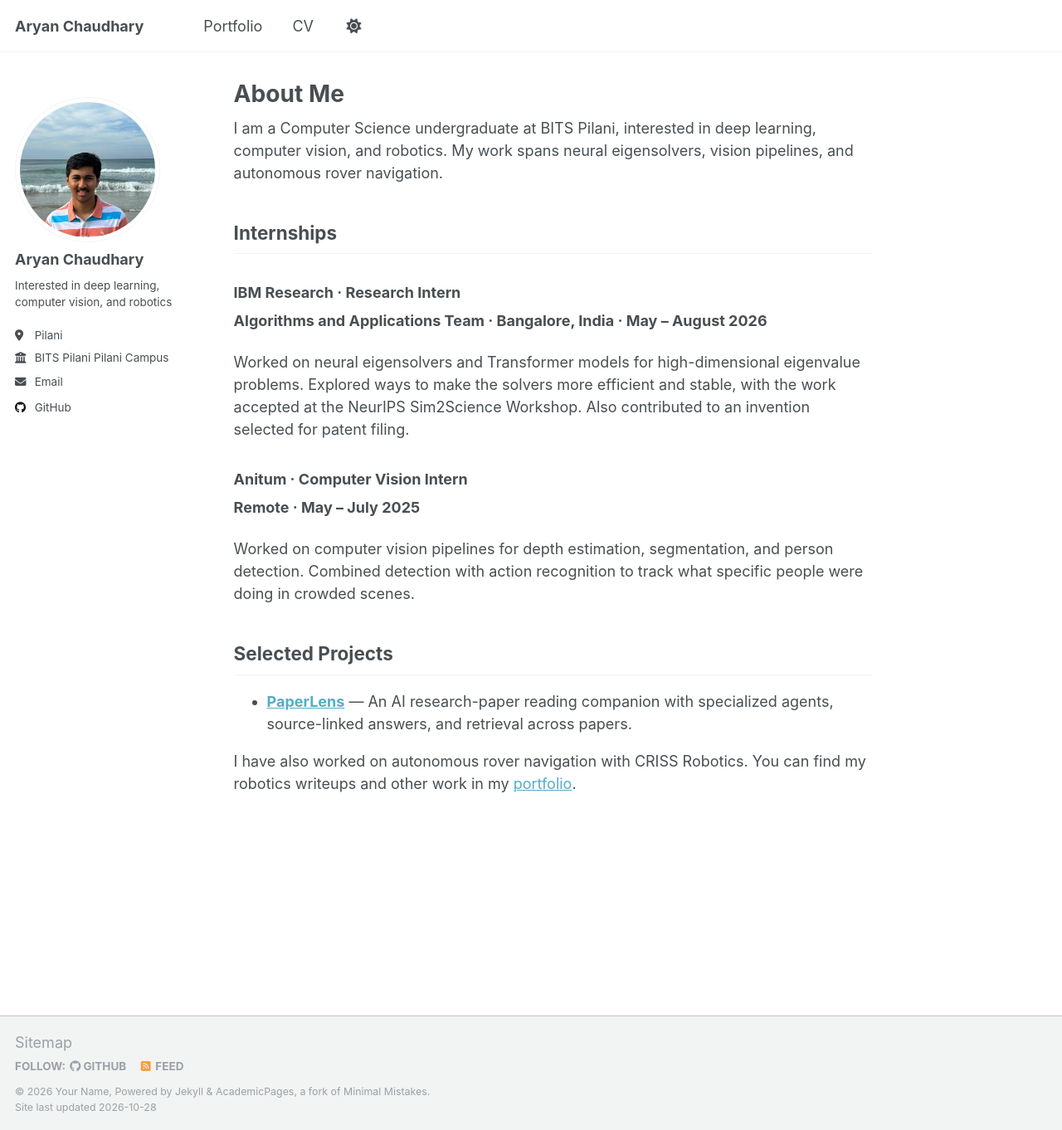
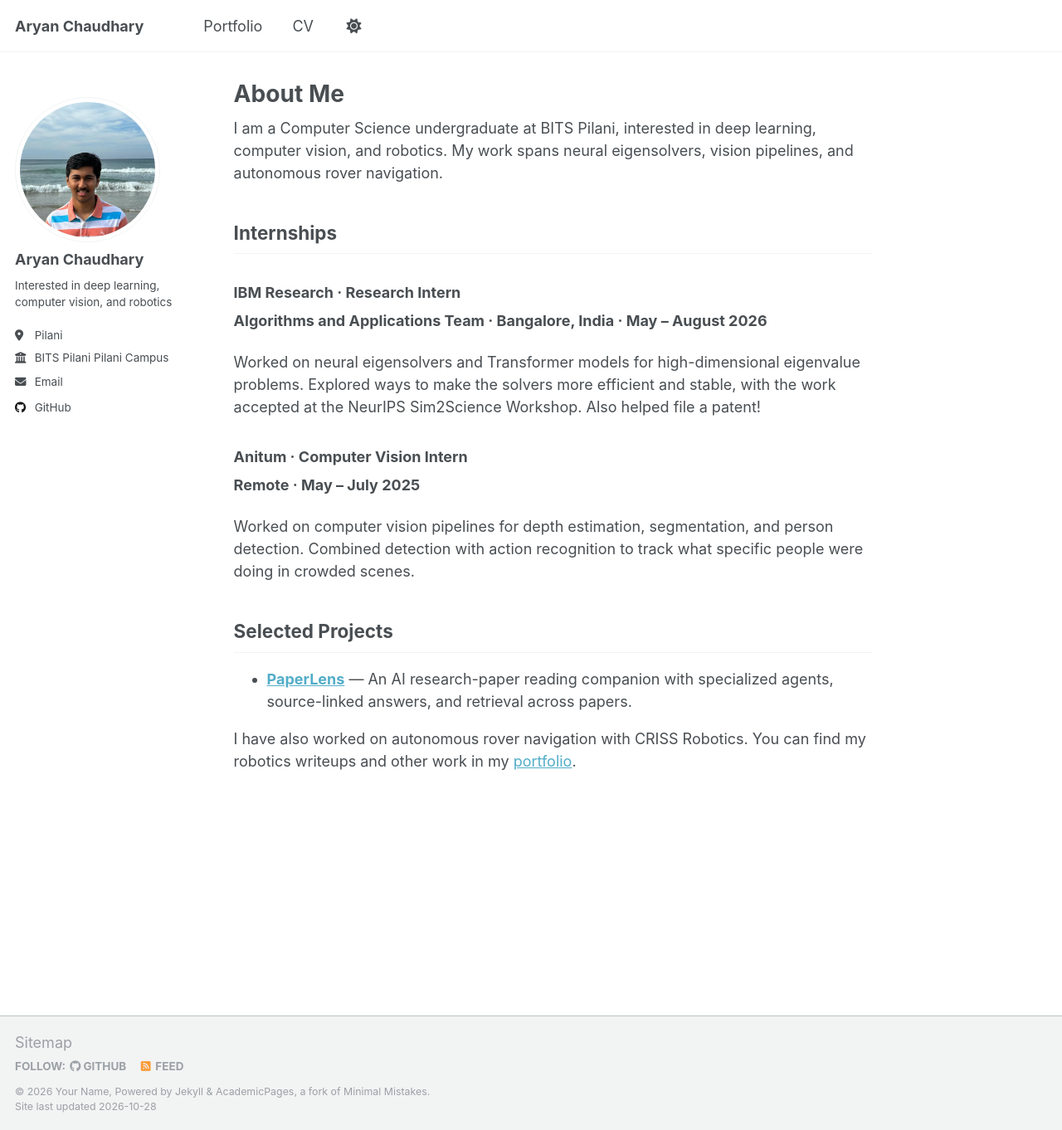
Before and after one commit to achaudhary2304/achaudhary2304.github.io, a Jekyll site: the page built from _pages/about.md, in a window 1280 px wide and 1362 px high. Shown: the whole window at 83% size. Built offline with Jekyll 4.4.1, drawn with Linux system fonts in a browser that asks for light colours; a script that is not in the unit is left out.

Commit message:
Use simpler patent wording

```diff
--- a/_pages/about.md
+++ b/_pages/about.md
@@ -14,7 +14,7 @@ I am a Computer Science undergraduate at BITS Pilani, interested in deep learnin
 ### IBM Research · Research Intern
 **Algorithms and Applications Team · Bangalore, India · May – August 2026**
 
-Worked on neural eigensolvers and Transformer models for high-dimensional eigenvalue problems. Explored ways to make the solvers more efficient and stable, with the work accepted at the NeurIPS Sim2Science Workshop. Also contributed to an invention selected for patent filing.
+Worked on neural eigensolvers and Transformer models for high-dimensional eigenvalue problems. Explored ways to make the solvers more efficient and stable, with the work accepted at the NeurIPS Sim2Science Workshop. Also helped file a patent!
 
 ### Anitum · Computer Vision Intern
 **Remote · May – July 2025**
```
